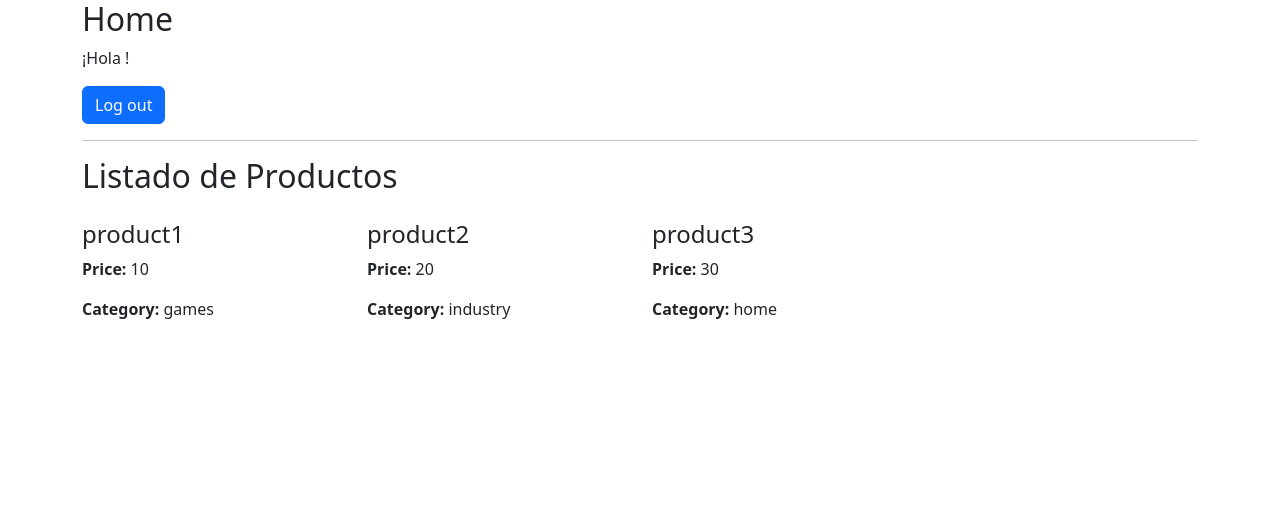
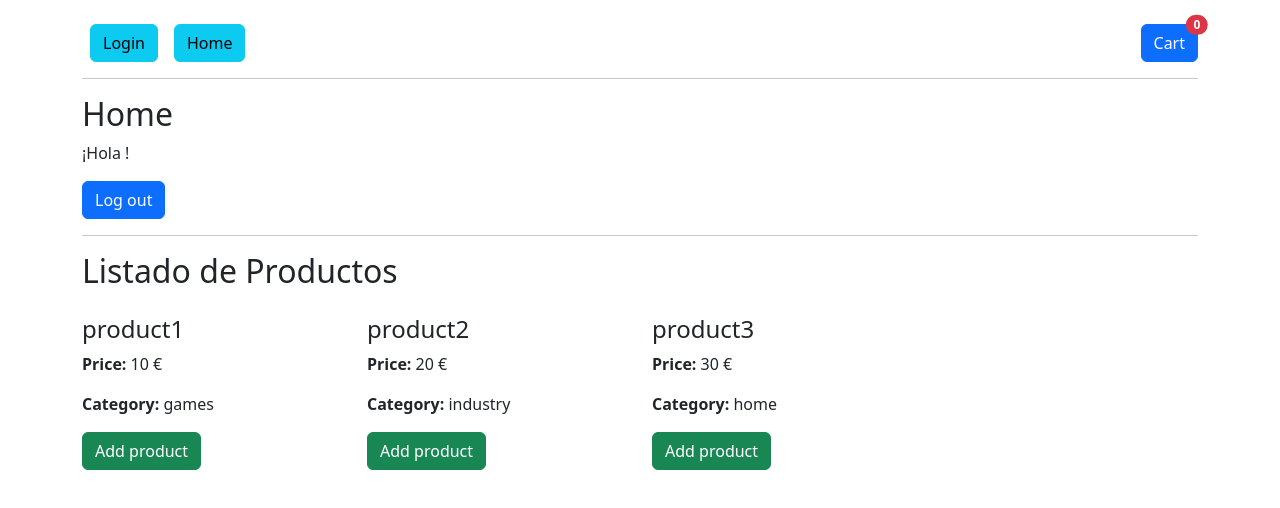
Before and after one commit to victormmorales/demo-redux, a React (Vite) app: page /home in a window 1280 px wide. Shown: the top 508 px of the page. Built offline with nearby package versions, Linux system fonts and the light colour scheme; data requests are answered from the project's data file.

Commit message:
add cart products

```diff
--- a/src/App.jsx
+++ b/src/App.jsx
@@ -1,13 +1,36 @@
-import { Routes, Route } from "react-router-dom";
+import { Routes, Route, Link } from "react-router-dom";
+import { useSelector } from "react-redux";
 import { Index } from "./pages";
 import { Home } from "./pages/Home";
+import { Cart } from "./pages/Cart";
 
 const App = () => {
+  const { totalCount } = useSelector((state) => state.cart);
+
   return (
-    <div className="container">
+    <div className="container mt-4">
+      <div className="d-flex">
+        <Link className="btn btn-info mx-2" to="/">
+          Login
+        </Link>
+        <Link className="btn btn-info mx-2" to="/home">
+          Home
+        </Link>
+        <div className="ms-auto">
+          <Link className="btn btn-primary position-relative" to="/cart">
+            Cart
+            <span className="position-absolute top-0 start-100 translate-middle badge rounded-pill bg-danger">
+              {totalCount}
+              <span className="visually-hidden">products in cart</span>
+            </span>
+          </Link>
+        </div>
+      </div>
+      <hr />
       <Routes>
         <Route path="/" element={<Index />} />
         <Route path="/home" element={<Home />} />
+        <Route path="/cart" element={<Cart />} />
       </Routes>
     </div>
   );
--- a/src/components/ProductList.jsx
+++ b/src/components/ProductList.jsx
@@ -1,4 +1,23 @@
+import { useDispatch, useSelector } from "react-redux";
+import {
+  addProductToCart,
+  removeProductFromCart,
+} from "../redux/reducers/cart/cartSlice";
+
 export const ProductList = ({ products }) => {
+  const { productList } = useSelector((state) => state.cart);
+  const dispatch = useDispatch();
+
+  const handleAddOrRemoveProduct = (productId) => {
+    const product = products.find((product) => product.id === productId);
+
+    if (productList.find((pdt) => pdt.id === productId)) {
+      dispatch(removeProductFromCart(productId));
+    } else {
+      dispatch(addProductToCart(product));
+    }
+  };
+
   return (
     <>
       <h2>Listado de Productos</h2>
@@ -8,19 +27,30 @@ export const ProductList = ({ products }) => {
             <div key={product.id} className="col-3 mt-3">
               <h4>{product.name}</h4>
               <p>
-                <b>Price:</b> {product.price}
+                <b>Price:</b> {product.price} €
               </p>
               <p>
                 <b>Category:</b> {product.category}
               </p>
               {/* <button
+                className={`btn ${"btn-success"}`}
+                onClick={() => handleAddOrRemoveProduct(product.id)}
+              >
+                Add to cart
+              </button> */}
+              <button
                 className={`btn ${
-                  pdtsInCart.find((pdt) => pdt.id === product.id)
+                  productList.find((pdt) => pdt.id === product.id)
                     ? "btn-danger"
                     : "btn-success"
                 }`}
-                onClick={() => handleAddRemoveProduct(product.id)}
-              ></button> */}
+                onClick={() => handleAddOrRemoveProduct(product.id)}
+              >
+                {productList.find((pdt) => pdt.id === product.id)
+                  ? "Remove"
+                  : "Add"}{" "}
+                product
+              </button>
             </div>
           );
         })}
--- /dev/null
+++ b/src/pages/Cart.jsx
@@ -0,0 +1,47 @@
+import { useSelector, useDispatch } from "react-redux";
+import { removeProductFromCart } from "../redux/reducers/cart/cartSlice";
+
+export const Cart = () => {
+  const dispatch = useDispatch();
+  const { productList } = useSelector((state) => state.cart);
+
+  const handleRemoveProduct = (productId) =>
+    dispatch(removeProductFromCart(productId));
+
+  return (
+    <>
+      <h2>Cart</h2>
+      <table className="table">
+        <thead>
+          <tr>
+            <th scope="col">ID</th>
+            <th scope="col">Name</th>
+            <th scope="col">Price</th>
+            <th scope="col">Category</th>
+            <th scope="col">Actions</th>
+          </tr>
+        </thead>
+        <tbody>
+          {productList.map((product) => {
+            return (
+              <tr key={product.id}>
+                <th scope="row">{product.id}</th>
+                <td scope="row">{product.name}</td>
+                <td scope="row">{product.price}</td>
+                <td scope="row">{product.category}</td>
+                <td scope="row">
+                  <button
+                    className="btn btn-danger"
+                    onClick={() => handleRemoveProduct(product.id)}
+                  >
+                    Delete
+                  </button>
+                </td>
+              </tr>
+            );
+          })}
+        </tbody>
+      </table>
+    </>
+  );
+};
--- a/src/pages/Home.jsx
+++ b/src/pages/Home.jsx
@@ -23,8 +23,6 @@ export const Home = () => {
     });
   }, []);
 
-  console.log(products);
-
   return (
     <>
       <h2>Home</h2>
--- a/src/redux/reducers/cart/cartSlice.js
+++ b/src/redux/reducers/cart/cartSlice.js
@@ -13,9 +13,15 @@ export const cartSlice = createSlice({
       state.productList = [...state.productList, action.payload];
       state.totalCount += 1;
     },
+    removeProductFromCart: (state, action) => {
+      state.productList = state.productList.filter(
+        (product) => product.id !== action.payload
+      );
+      state.totalCount -= 1;
+    },
   },
 });
 
-export const { addProductToCart } = cartSlice.actions;
+export const { addProductToCart, removeProductFromCart } = cartSlice.actions;
 
 export default cartSlice.reducer;
```
